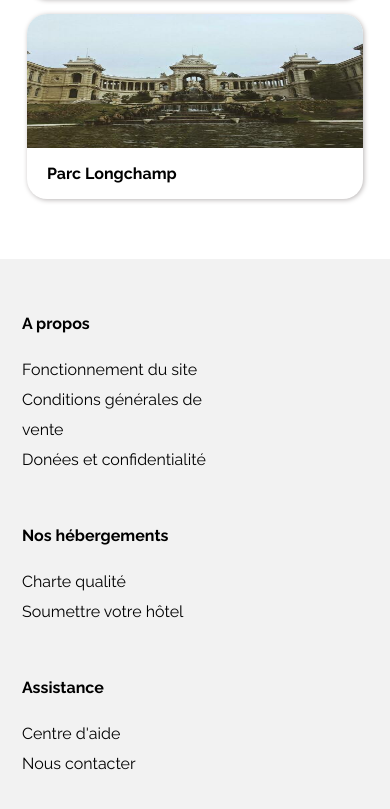
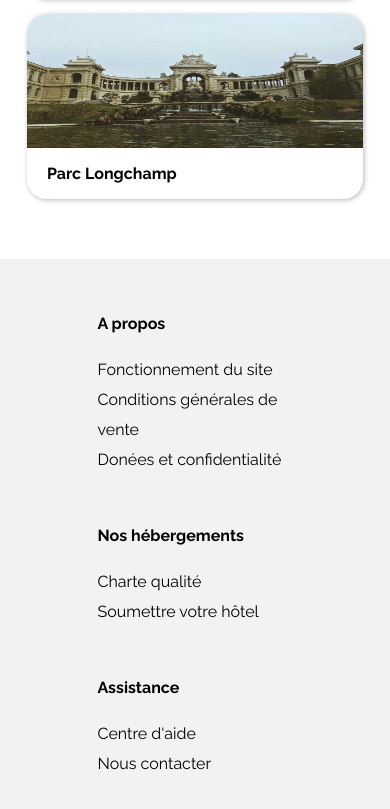
Before and after one commit to LRuvsq/LouisRochette_2_10102020, a plain HTML site: page index.html in a window 390 px wide. Shown: the part 3838-4647 px from the top of the page. Drawn offline with Linux system fonts and the light colour scheme.

Commit message:
derniere version

```diff
--- a/reservia.css
+++ b/reservia.css
@@ -2,7 +2,7 @@ body {
   font-family: 'Raleway', sans-serif;
   width: 100%;
   margin: auto;
-  overflow-x: hidden;
+
 }
 
 /* HEADER----------------------------------------------*/
@@ -545,7 +545,6 @@ a{
 /* FOOTER----------------------------------------------*/
 
 footer {
-
   width: 100%;
   margin: auto;
   margin-top: 30px;
--- a/reservia_mobile.css
+++ b/reservia_mobile.css
@@ -4,11 +4,6 @@
 header{
   width: 100%;
   flex-direction: column;
-}
-
-body{
-  overflow-x: hidden;
-  overflow-y: hidden;
 }
 
 #logo_reservia{
@@ -316,10 +311,6 @@ main {
 
 }
 
-@media screen and (-width: 768px)
-{
-
-}
 
 /*------FOOOTER-------------------------*/
 
@@ -329,7 +320,6 @@ footer{
 }
 
 #fond_footer{
-  margin: unset;
   flex-direction: column;
   padding-left: 22px;
   padding-right: 22px;
```
Also changed, not shown: 3 other files.
